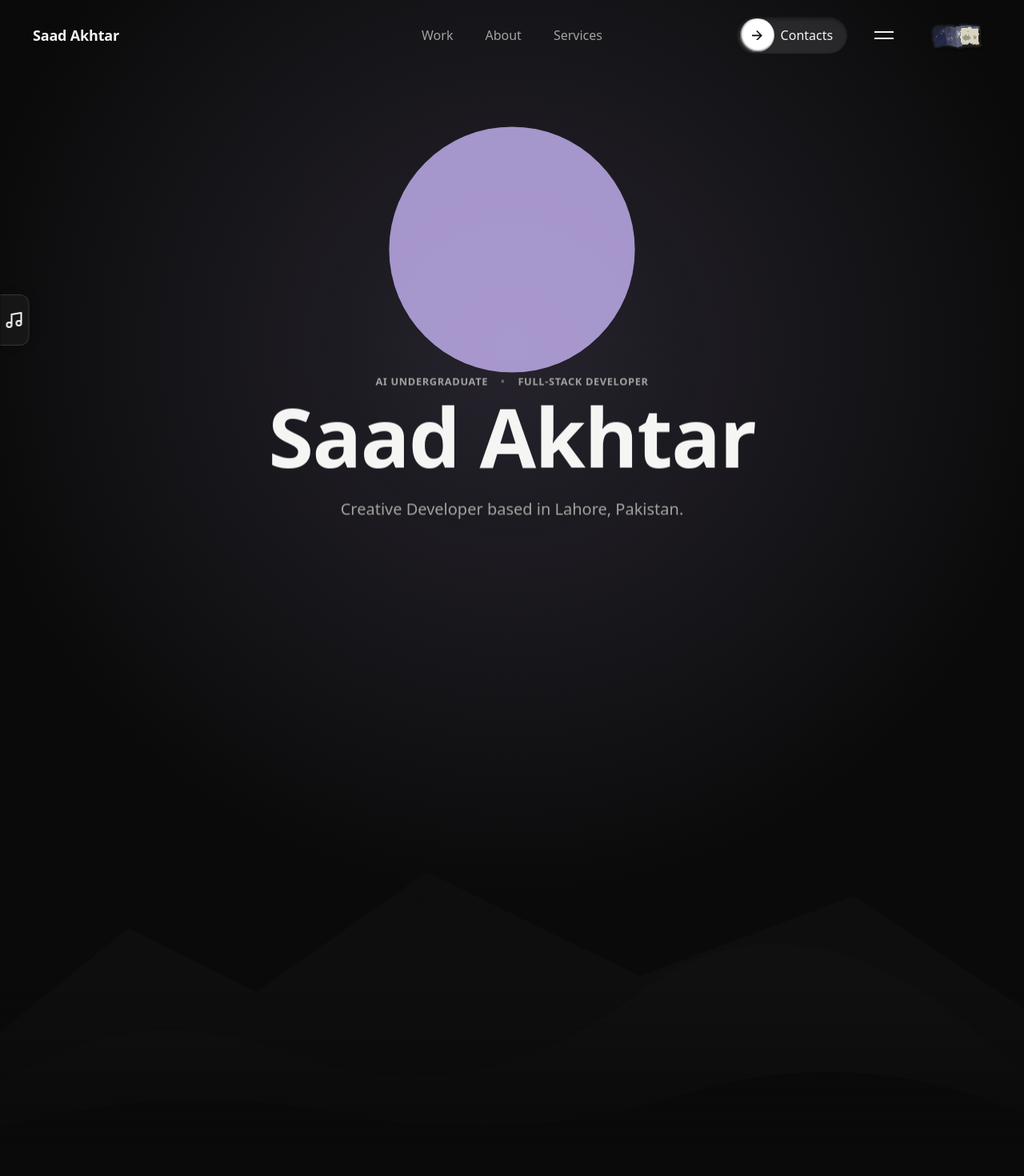
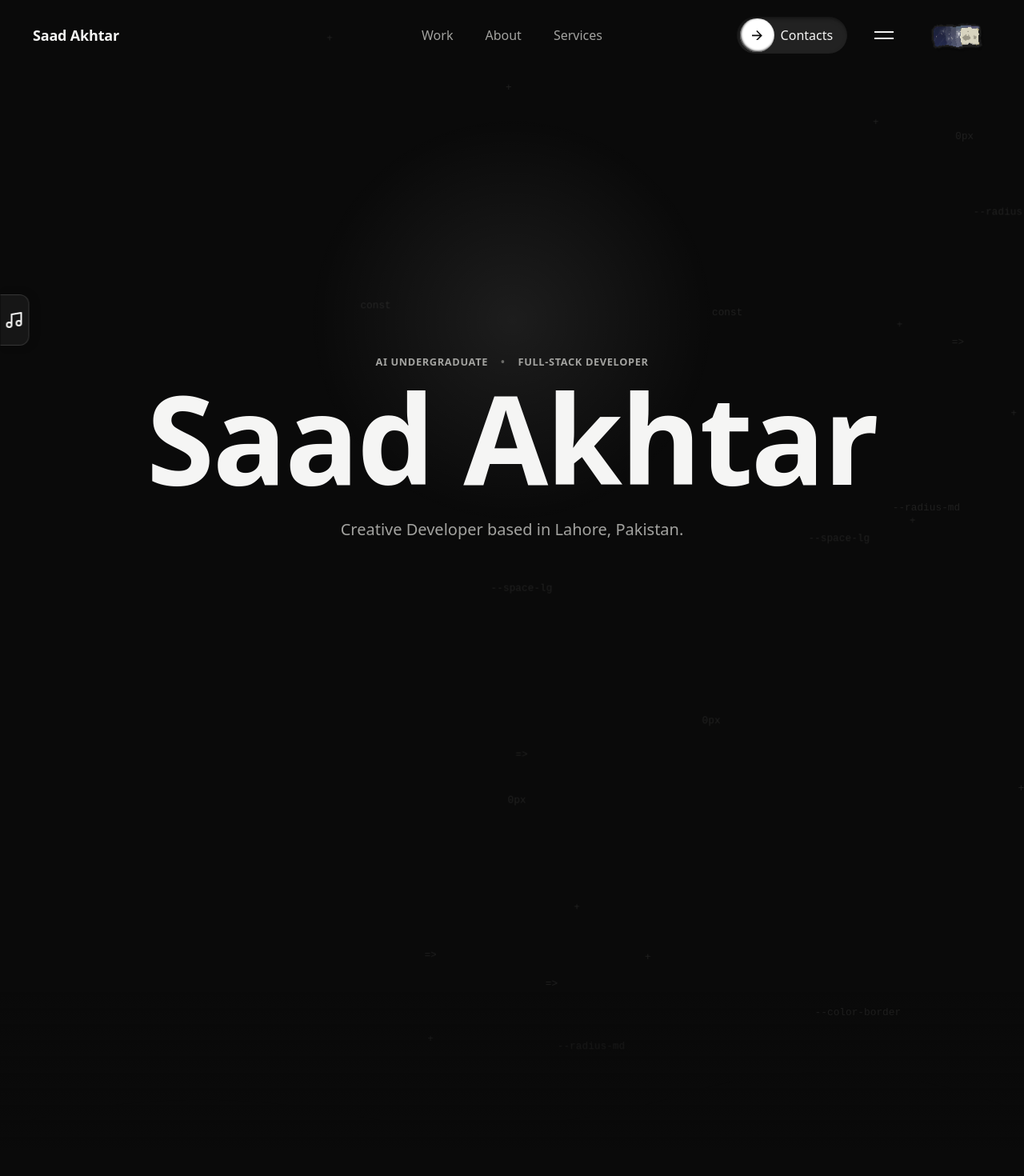
Before and after one commit to saaddahub/personal-portfolio, a React (Vite) app: page / in a window 1280 px wide. Shown: the top 1470 px of the page at 80% size. Built offline with nearby package versions, Linux system fonts and the light colour scheme; a web font is replaced by a local one.

Commit message:
Restore original particle background and remove hand-drawn circle from punchline transition

```diff
--- a/src/components/Hero.css
+++ b/src/components/Hero.css
@@ -27,37 +27,41 @@
 .parallax-sky {
   z-index: 1;
 }
-.sky-gradient {
+
+/* Spotlight */
+.spotlight {
+  position: absolute;
+  top: 0;
+  left: 0;
+  width: 600px;
+  height: 600px;
+  background: radial-gradient(circle, rgba(255,255,255,0.08) 0%, transparent 60%);
+  mix-blend-mode: screen;
+  will-change: transform;
+}
+
+/* Particle Field */
+.particle-field {
+  position: absolute;
+  top: 0;
+  right: 0;
   width: 100%;
   height: 100%;
-  background: radial-gradient(circle at 50% 30%, var(--color-accent-pastel-a) 0%, transparent 60%);
   opacity: 0.15;
 }
 
-.parallax-sun {
-  z-index: 2;
-}
-.parallax-sun svg {
-  top: 15vh;
-  bottom: auto;
-  left: 50%;
-  transform: translateX(-50%);
-  width: clamp(200px, 30vw, 400px);
-  height: clamp(200px, 30vw, 400px);
+.particle {
+  position: absolute;
+  font-family: var(--font-mono, monospace);
+  font-size: 0.8rem;
+  color: var(--color-text-secondary);
+  white-space: nowrap;
+  animation: drift ease-in-out alternate infinite;
 }
 
-.parallax-distant {
-  z-index: 3;
-}
-.parallax-distant svg {
-  height: 50vh;
-}
-
-.parallax-mid {
-  z-index: 4;
-}
-.parallax-mid svg {
-  height: 40vh;
+@keyframes drift {
+  0% { transform: translate(0, 0); }
+  100% { transform: translate(15px, -15px); }
 }
 
 .parallax-text {
@@ -111,7 +115,7 @@
 
 .hero-headline {
   font-family: var(--font-display);
-  font-size: clamp(4rem, 8vw, 8rem);
+  font-size: clamp(4rem, 12vw, 10rem);
   font-weight: 700;
   line-height: 1;
   letter-spacing: -0.04em;
--- a/src/components/Hero.jsx
+++ b/src/components/Hero.jsx
@@ -1,4 +1,4 @@
-import { useEffect, useRef } from 'react';
+import { useEffect, useRef, useState } from 'react';
 import gsap from 'gsap';
 import { ScrollTrigger } from 'gsap/ScrollTrigger';
 import './Hero.css';
@@ -7,6 +7,42 @@ gsap.registerPlugin(ScrollTrigger);
 
 const Hero = ({ animationReady = true }) => {
   const heroRef = useRef(null);
+  const spotlightRef = useRef(null);
+
+  // Spotlight tracking
+  useEffect(() => {
+    let mouseX = window.innerWidth / 2;
+    let mouseY = window.innerHeight / 2;
+    let spotlightX = mouseX;
+    let spotlightY = mouseY;
+
+    const handleMouseMove = (e) => {
+      mouseX = e.clientX;
+      mouseY = e.clientY;
+    };
+
+    window.addEventListener('mousemove', handleMouseMove);
+
+    let animationFrame;
+    const updateSpotlight = () => {
+      // Lerp
+      spotlightX += (mouseX - spotlightX) * 0.1;
+      spotlightY += (mouseY - spotlightY) * 0.1;
+
+      if (spotlightRef.current) {
+        spotlightRef.current.style.transform = `translate(${spotlightX}px, ${spotlightY}px) translate(-50%, -50%)`;
+      }
+
+      animationFrame = requestAnimationFrame(updateSpotlight);
+    };
+
+    updateSpotlight();
+
+    return () => {
+      window.removeEventListener('mousemove', handleMouseMove);
+      cancelAnimationFrame(animationFrame);
+    };
+  }, []);
 
   useEffect(() => {
     if (!animationReady) return;
@@ -54,36 +90,47 @@ const Hero = ({ animationReady = true }) => {
     return () => ctx.revert();
   }, [animationReady]);
 
+  // Generate random particles
+  const [particles] = useState(() => {
+    return Array.from({ length: 25 }).map((_, i) => {
+      const isWord = Math.random() > 0.5;
+      const words = ['--radius-md', '--space-lg', '--color-border', 'const', '=>', '0px', 'return'];
+      return {
+        id: i,
+        top: `${Math.random() * 100}%`,
+        left: `${30 + Math.random() * 70}%`, // Focus on right side
+        text: isWord ? words[Math.floor(Math.random() * words.length)] : '+',
+        duration: 6 + Math.random() * 4,
+        delay: -Math.random() * 5
+      };
+    });
+  });
+
   return (
     <section className="hero-section" ref={heroRef} id="home">
 
-      {/* LAYER 1: Background Gradient / Sky */}
+      {/* BACKGROUND: Spotlight and Particles */}
       <div className="parallax-layer parallax-sky" data-speed="0.1" data-max="100">
-        <div className="sky-gradient"></div>
+        <div className="spotlight" ref={spotlightRef}></div>
+        <div className="particle-field">
+          {particles.map((p) => (
+            <div
+              key={p.id}
+              className="particle"
+              style={{
+                top: p.top,
+                left: p.left,
+                animationDuration: `${p.duration}s`,
+                animationDelay: `${p.delay}s`
+              }}
+            >
+              {p.text}
+            </div>
+          ))}
+        </div>
       </div>
 
-      {/* LAYER 2: Sun / Moon */}
-      <div className="parallax-layer parallax-sun" data-speed="0.15" data-max="150">
-        <svg viewBox="0 0 100 100" xmlns="http://www.w3.org/2000/svg">
-          <circle cx="50" cy="50" r="40" fill="var(--color-accent-pastel-a)" opacity="0.8" />
-        </svg>
-      </div>
-
-      {/* LAYER 3: Distant Mountains */}
-      <div className="parallax-layer parallax-distant" data-speed="0.3" data-max="300">
-        <svg viewBox="0 0 1200 400" preserveAspectRatio="none" xmlns="http://www.w3.org/2000/svg">
-          <path d="M0 400L0 250L150 120L300 200L500 50L750 180L1000 80L1200 220L1200 400Z" fill="var(--color-bg-card)" opacity="0.4" />
-        </svg>
-      </div>
-
-      {/* LAYER 4: Midground Hills */}
-      <div className="parallax-layer parallax-mid" data-speed="0.5" data-max="450">
-        <svg viewBox="0 0 1200 400" preserveAspectRatio="none" xmlns="http://www.w3.org/2000/svg">
-          <path d="M0 400L0 300Q150 150 350 250T750 150T1200 280L1200 400Z" fill="var(--color-bg-raised)" opacity="0.7" />
-        </svg>
-      </div>
-
-      {/* TEXT CONTENT: Placed between Mid and Fore layers */}
+      {/* TEXT CONTENT */}
       <div className="parallax-layer parallax-text" data-speed="0.4" data-max="350">
         <div className="hero-text-content">
           <div className="hero-eyebrow">
@@ -100,7 +147,7 @@ const Hero = ({ animationReady = true }) => {
         </div>
       </div>
 
-      {/* LAYER 5: Foreground Silhouette */}
+      {/* LAYER 5: Foreground Solid Background Transition */}
       <div className="parallax-layer parallax-foreground" data-speed="0.8" data-max="600">
         <svg viewBox="0 0 1200 400" preserveAspectRatio="none" xmlns="http://www.w3.org/2000/svg">
           <path d="M0 400L0 350Q200 250 400 320T800 280T1200 320L1200 400Z" fill="var(--color-bg)" />
--- a/src/components/PunchlineTransition.jsx
+++ b/src/components/PunchlineTransition.jsx
@@ -58,13 +58,9 @@ const PunchlineTransition = () => {
     <section className="punchline-transition-section" ref={sectionRef}>
       <div className="punchline-sticky-container">
         <h2 className="punchline-outgoing" ref={outgoingRef}>
-          Building at the intersection of <br />
-          <span style={{ position: 'relative', display: 'inline-block' }}>
-            <DottedText text="data," />
-            <svg className="scribble-circle" viewBox="0 0 200 100" xmlns="http://www.w3.org/2000/svg">
-              <path d="M 20 50 C 20 20, 180 20, 180 50 C 180 80, 20 80, 20 50 C 20 35, 170 30, 170 50" />
-            </svg>
-          </span> systems, and design.
+          Building at the intersection of <br/>
+          <DottedText text="data," />
+          {' '}systems, and design.
         </h2>
 
         <div className="punchline-incoming" ref={incomingRef}>
```
